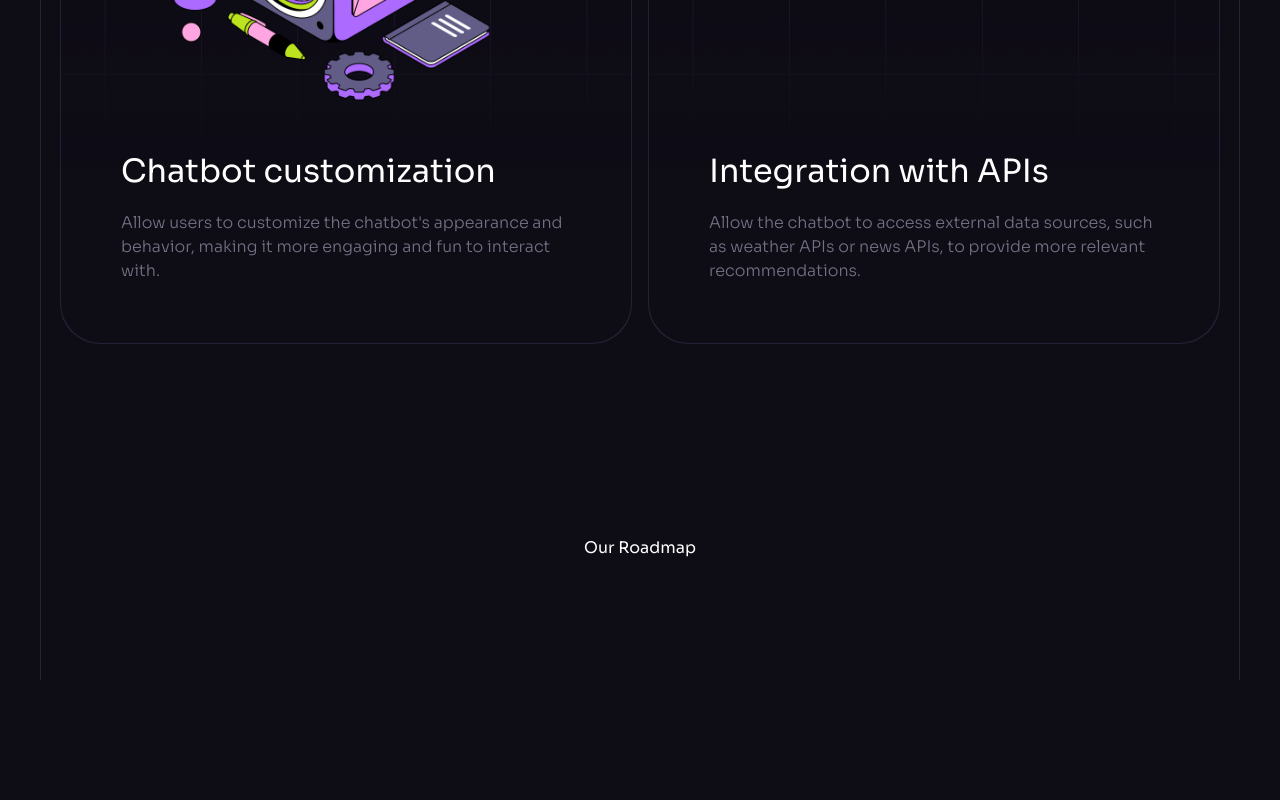
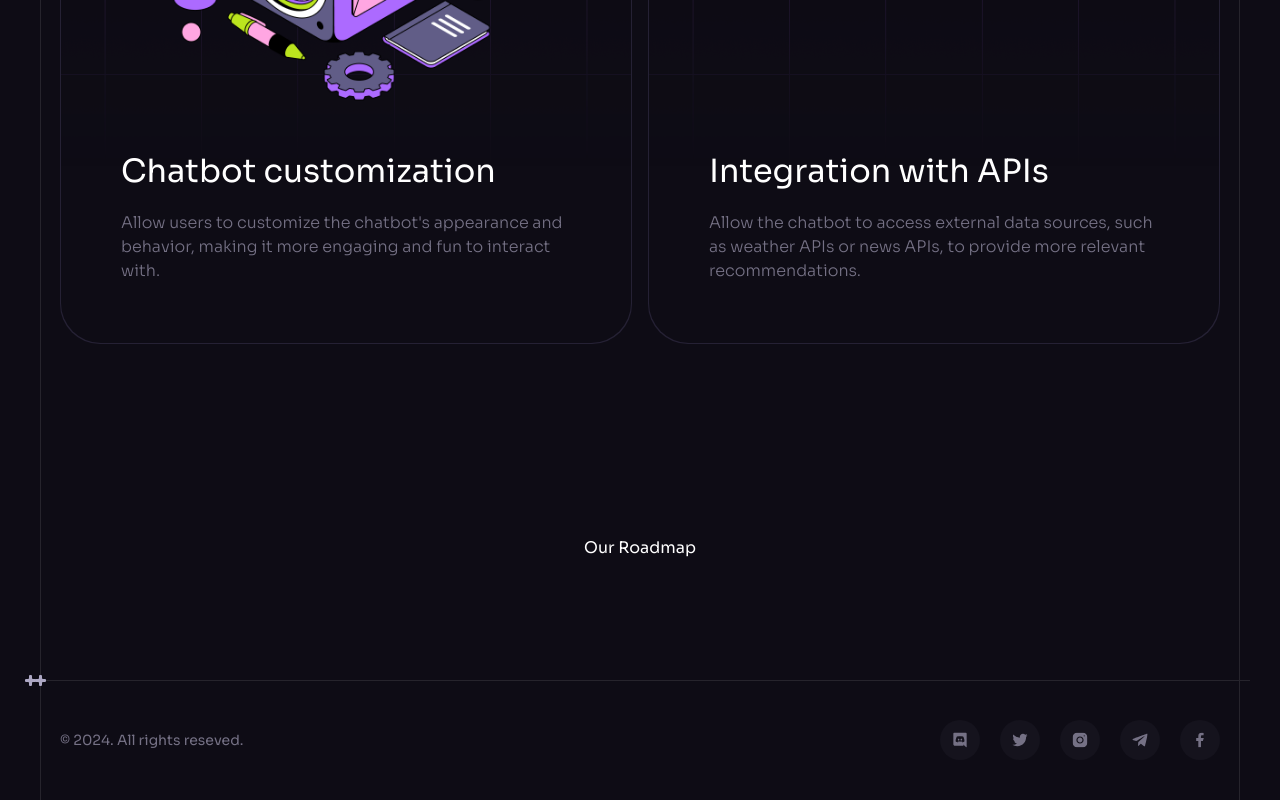
Before and after one commit to dickyd44/brainwave, a React (Vite) app: page / in a window 1280 px wide. Shown: the part 8501-9301 px from the top of the page. Before the commit the page ends 9181 px from the top, so only its background shows below. Built offline with nearby package versions, Linux system fonts and the light colour scheme.

Commit message:
showing footer last section

```diff
--- a/src/App.jsx
+++ b/src/App.jsx
@@ -1,6 +1,7 @@
 import ButtonGradient from "./assets/svg/ButtonGradient";
 import Benefits from "./components/Benefits";
 import Collaboration from "./components/Collaboration";
+import Footer from "./components/Footer";
 import Header from "./components/Header";
 import Hero from "./components/Hero";
 import Pricing from "./components/Pricing";
@@ -18,6 +19,7 @@
         <Service />
         <Pricing />
         <Roadmap />
+        <Footer />
       </div>
 
       <ButtonGradient />
--- a/src/components/Footer.jsx
+++ b/src/components/Footer.jsx
@@ -0,0 +1,30 @@
+import React from "react";
+import Section from "./partials/Section";
+import { socials } from "../constants";
+
+const Footer = () => {
+  return (
+    <Section crosses className="!px-0 !py-10">
+      <div className="container flex sm:justify-between justify-center items-center gap-10 max-sm:flex-col">
+        <p className="caption text-n-4 lg:block">
+          © {new Date().getFullYear()}. All rights reseved.
+        </p>
+
+        <ul className="flex gap-5 flex-wra">
+          {socials.map((item) => (
+            <a
+              key={item.id}
+              href={item.url}
+              target="_blank"
+              className="flex items-center justify-center w-10 h-10 bg-n-7 rounded-full transition-colors hover:bg-n-6"
+            >
+              <img src={item.iconUrl} alt={item.title} width={16} height={16} />
+            </a>
+          ))}
+        </ul>
+      </div>
+    </Section>
+  );
+};
+
+export default Footer;
```
